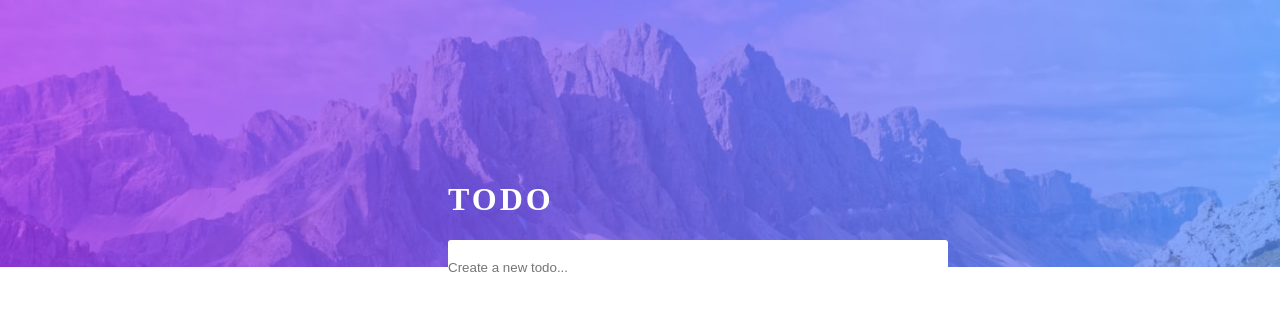
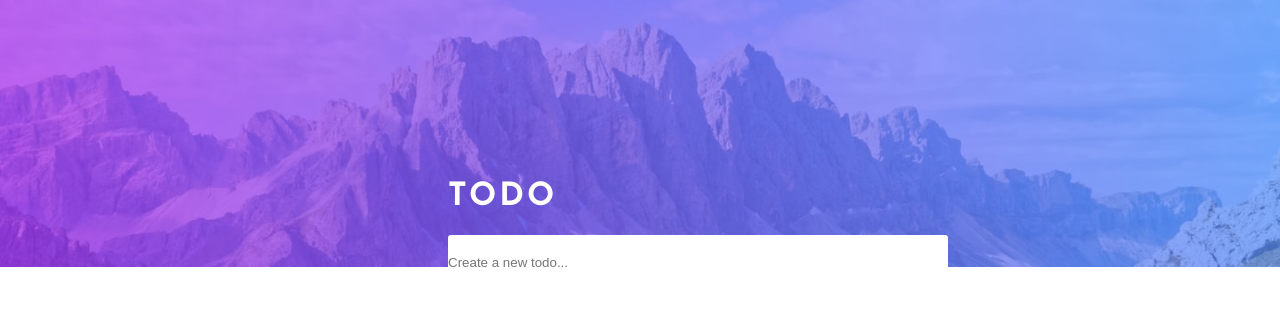
Before and after one commit to ariannalillie/FEM-todo-app, a React (Create React App) app: page / in a window 1280 px wide. Shown: the top 310 px of the page. Built offline with nearby package versions, Linux system fonts and the light colour scheme.

Commit message:
font family

```diff
--- a/src/App.css
+++ b/src/App.css
@@ -1,3 +1,5 @@
+@import url('https://fonts.googleapis.com/css2?family=Josefin+Sans:wght@400;700&display=swap');
+
 body {
   margin: 0;
   padding: 0;
@@ -9,6 +11,7 @@
   justify-content: center;
   align-items: center;
   position: relative;
+  font-family: 'Josefin Sans', sans-serif;
 }
 
 .todo-list-container {
```
